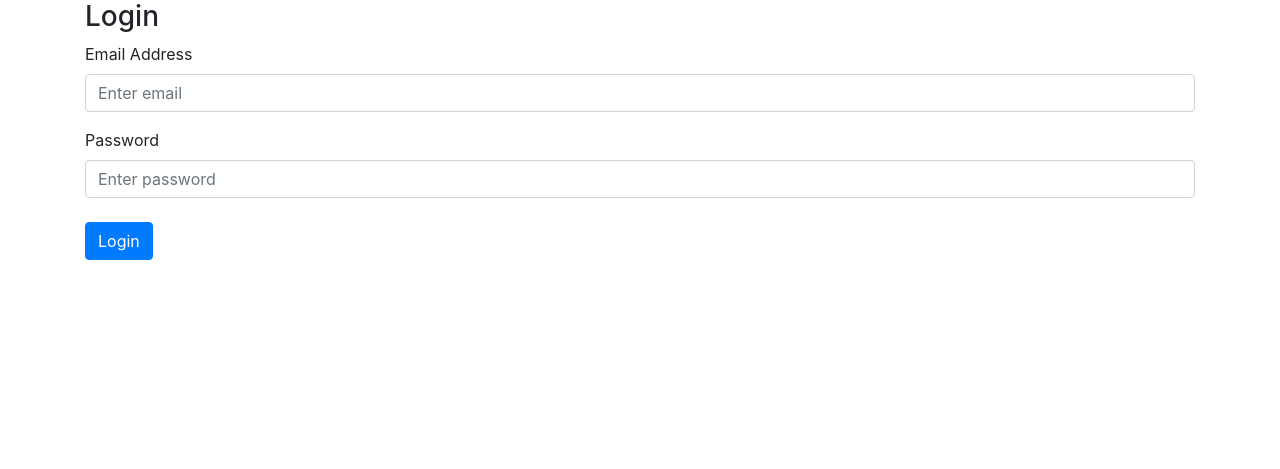
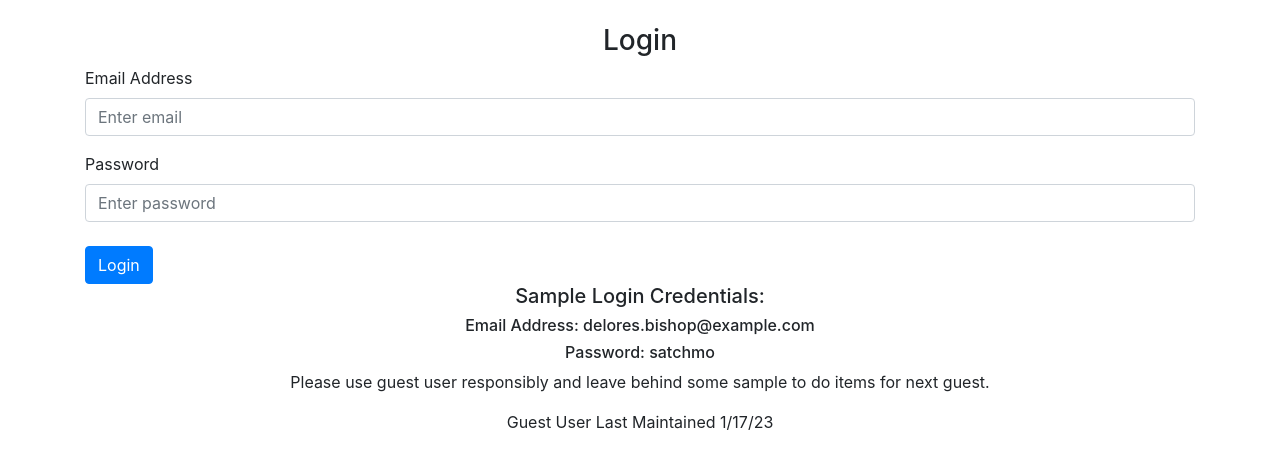
Before and after one commit to jrbmercado/Flask-Project, a Flask app: page /login in a window 1280 px wide. Shown: the part 56-525 px from the top of the page. Run offline with Flask 3, Linux system fonts and the light colour scheme; some libraries are stand-ins or nearby versions.

Commit message:
Added sample guest user.

```diff
--- a/website/templates/home.html
+++ b/website/templates/home.html
@@ -2,7 +2,8 @@
 <!-- Allows us to overwrite any blocks in the base html -->
 
 {%block title%}Home{%endblock%} {%block content%}
-<h1 text-align="center">{{user.first_name}}'s To Do List</h1>
+<br />
+<h1 align="center">{{user.first_name}}'s To Do List</h1>
 <ul class="list-group list-group-flush" id="notes">
   {%for note in user.notes %}
   <li class="list-group-item">
@@ -10,6 +11,8 @@
     <button type="button" class="close" onclick="deleteNote({{note.id}})">
       <span aria-hidden="true">&check;</span>
     </button>
+    <br / >
+    <font color="#D3D3D3">Date Created: {{note.date}}</font>
   </li>
   {%endfor%}
 </ul>
--- a/website/templates/login.html
+++ b/website/templates/login.html
@@ -1,9 +1,9 @@
 {%extends "base.html"%}
 <!-- Allows us to overwrite any blocks in the base html -->
 
-{%block title%}Login{%endblock%} {%block content%}
+{%block title%}Login{%endblock%} {%block content%} <br />
 <form method="POST">
-    <h3 text-align="center">Login</h3>
+    <h3 align="center">Login</h3>
     <div class="form-group">
       <label for="email">Email Address</label>
       <input
@@ -26,4 +26,9 @@
       <button type="submit" class="btn btn-primary">Login</button>
     </div>
   </form>
+<h5 align="center">Sample Login Credentials:</h5>
+<h6 align="center">Email Address: delores.bishop@example.com</h6>
+<h6 align="center">Password: satchmo</h6>
+<p align="center">Please use guest user responsibly and leave behind some sample to do items for next guest.</p>
+<p align="center">Guest User Last Maintained 1/17/23</p>
 {%endblock%}
--- a/website/templates/sign_up.html
+++ b/website/templates/sign_up.html
@@ -1,7 +1,7 @@
 {%extends "base.html"%}
 <!-- Allows us to overwrite any blocks in the base html -->
 
-{%block title%}Sign Up{%endblock%} {%block content%}
+{%block title%}Sign Up{%endblock%} {%block content%} <br />
 <form method="POST">
   <h3 align="center">Sign Up</h3>
   <div class="form-group">
```
